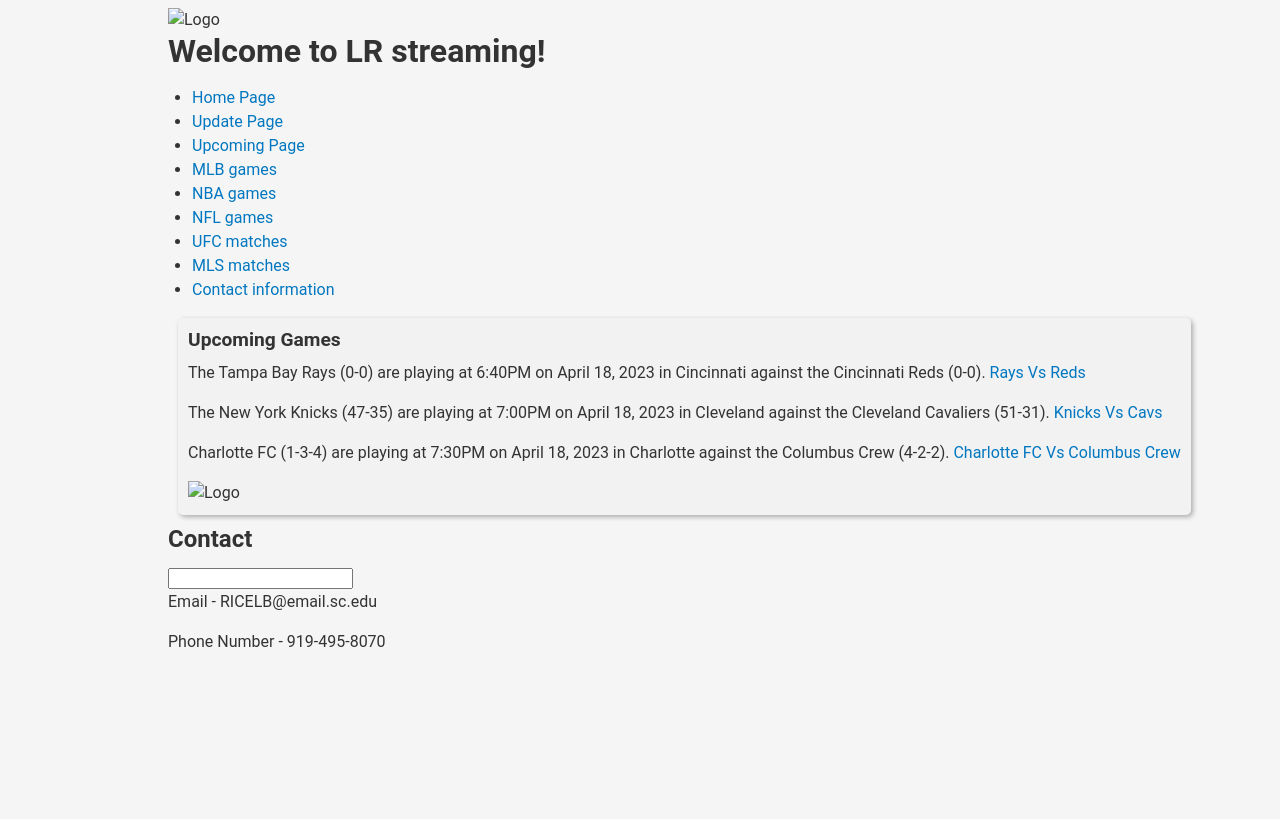
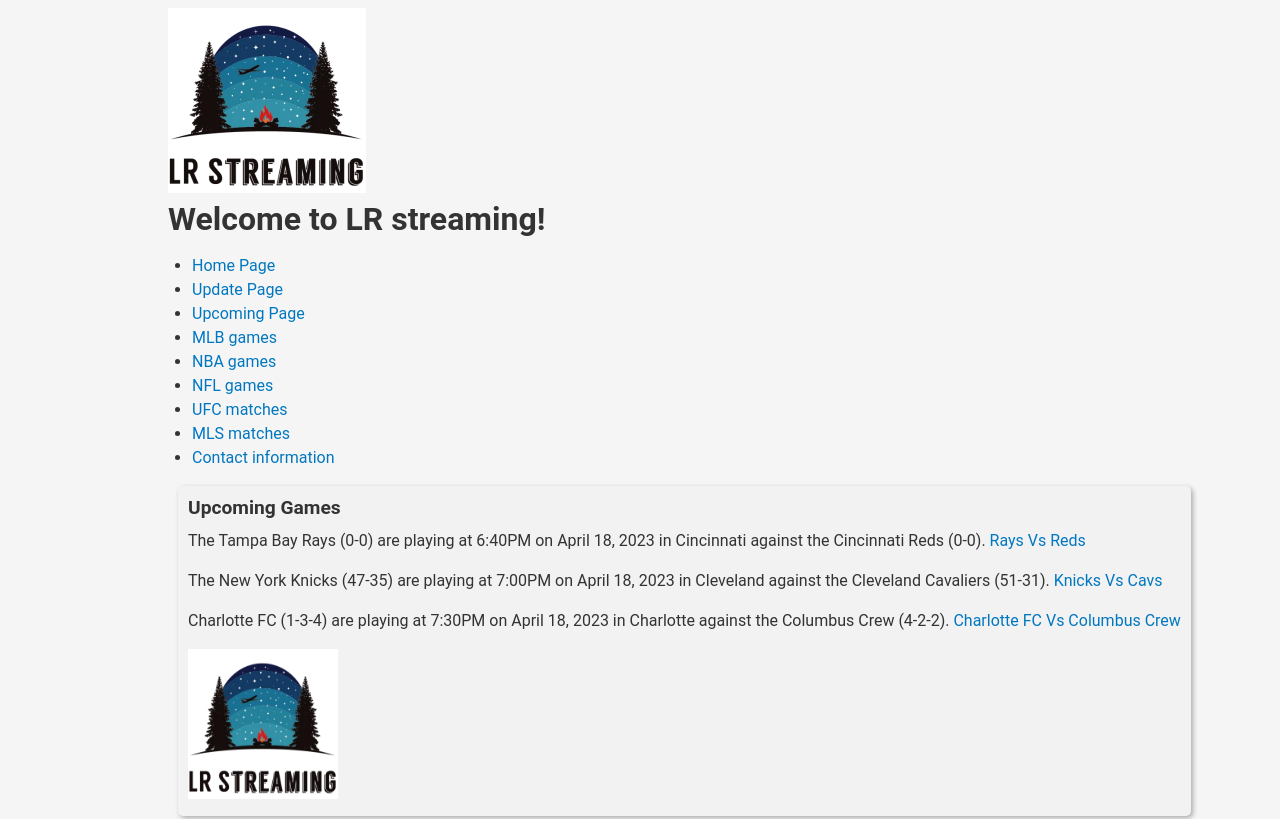
Before and after one commit to lukerice9/LRstreaming.github.io, a plain HTML site: page upcoming.html in a window 1280 px wide. Shown: the top 819 px of the page. Drawn offline with Linux system fonts and the light colour scheme.

Commit message:
Update upcoming.html

```diff
--- a/upcoming.html
+++ b/upcoming.html
@@ -8,8 +8,8 @@
         <meta name="keywords" content="sports,scores,streaming,updates,news">
         <meta name="author" content="Luke Rice">
         <meta name="viewport" content="width=device-width, initial-scale=1.0">
-        <link rel="icon" type="images/png" href="LRstreaming.png">
-        <img src="LRstreaming.png" alt="Logo">
+        <link rel="icon" type="images/png" href="images/LRstreaming.png">
+        <img src="images/LRstreaming.png" alt="Logo">
         <style>
 
             .container {
@@ -77,7 +77,7 @@
             <p>Charlotte FC (1-3-4) are playing at 7:30PM on April 18, 2023 in Charlotte against the Columbus Crew (4-2-2).
                 <a href="https://www.bing.com/search?q=upcoming+mls+games&qs=UT&pq=upcoming+mls+games&sc=6-18&cvid=1CFCB3146FD940E9A33EE984C3D5532D&FORM=QBRE&sp=1&lq=0">Charlotte FC Vs Columbus Crew</a>
             </p>
-            <img src="LRstreaming.png" alt="Logo" height="150" width="150">
+            <img src="images/LRstreaming.png" alt="Logo" height="150" width="150">
         </div>
 
         <div class="footer">
```
